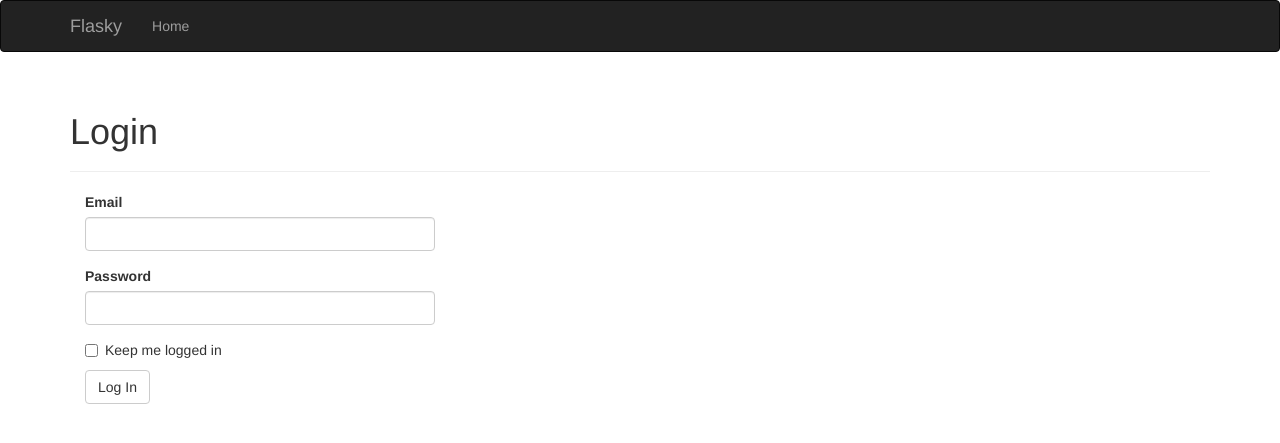
After one commit to kobefaith/Artisan_zhou_web, a Flask app: template app/templates/auth/login.html in a window 1280 px wide. The commit adds this page. Shown: the top 443 px of the page. Run offline with Flask 2, Linux system fonts and the light colour scheme; the template is opened without the code that fills it: values that come from a table or form of the project are taken from there, others are empty; parts of the project's set-up code (start-up, migrations or seed data) failed here and were passed over; some libraries are stand-ins or nearby versions.

Commit message:
Add the login view

```diff
--- /dev/null
+++ b/app/auth/forms.py
@@ -0,0 +1,10 @@
+__author__ = 'zhoufei'
+from flask.ext.wtf import Form
+from wtforms import StringField ,PasswordField, BooleanField, SubmitField
+from wtforms.validators import Required, Length, Email
+
+class LoginForm(Form):
+	email = StringField('Email',validators=[Required(),Length(1,64),Email()])
+	password = PasswordField('Password',validators=[Required()])
+	remeber_me = BooleanField('Keep me logged in')
+	submit = SubmitField('Log In')
--- a/app/models.py
+++ b/app/models.py
@@ -1,6 +1,7 @@
 from . import db
 from flask.ext.login import UserMixin
 from werkzeug.security import generate_password_hash,check_password_hash
+from . import login_manager
 
 class Role(db.Model):
     __tablename__ = 'roles'
@@ -29,3 +30,7 @@ class User(UserMixin,db.Model):
         self.password_hash = generate_password_hash(password)
     def verify_password(self,password):
         return check_password_hash(self.password_hash,password)
+
+@login_manager.user_loader
+def load_user(user_id):
+    return User.query.get(int(user_id))
--- /dev/null
+++ b/app/templates/auth/login.html
@@ -0,0 +1,12 @@
+{% extends "base.html" %}
+{% import "bootstrap/wtf.html" as wtf %}
+{% block title %}Artisan web login{% endblock %}
+
+{% block page_content %}
+    <div class="page-header">
+            <h1>Login</h1>
+    </div>
+    <div class="col-md-4">
+    {{ wtf.quick_form(form) }}
+    </div>
+{% endblock %}
--- a/app/templates/index.html
+++ b/app/templates/index.html
@@ -5,7 +5,11 @@
 
 {% block page_content %}
 <div class="page-header">
-    <h1>Hello, {% if name %}{{ name }}{% else %}Stranger{% endif %}!</h1>
+    Hello, {% if current_user.is_authenticated()%}
+        {{ current_user.username }}
+    {% else %}
+        Stranger
+    {% endif %}!
     {% if not known %}
     <p>Pleased to meet you!</p>
     {% else %}
```
Also changed, not shown: app/auth/views.py (+20 -4 lines).
